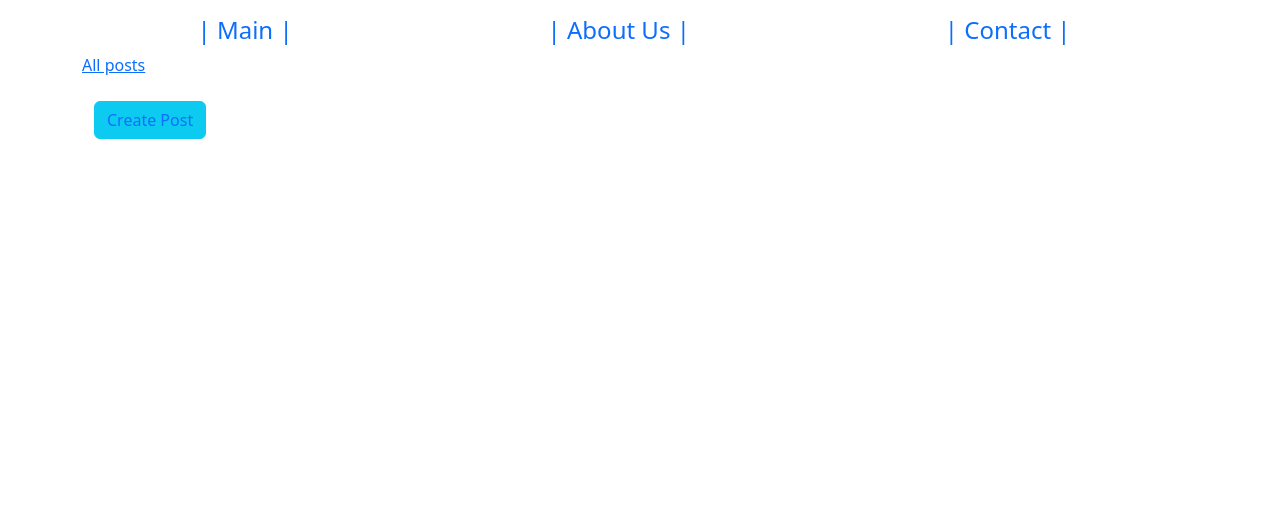
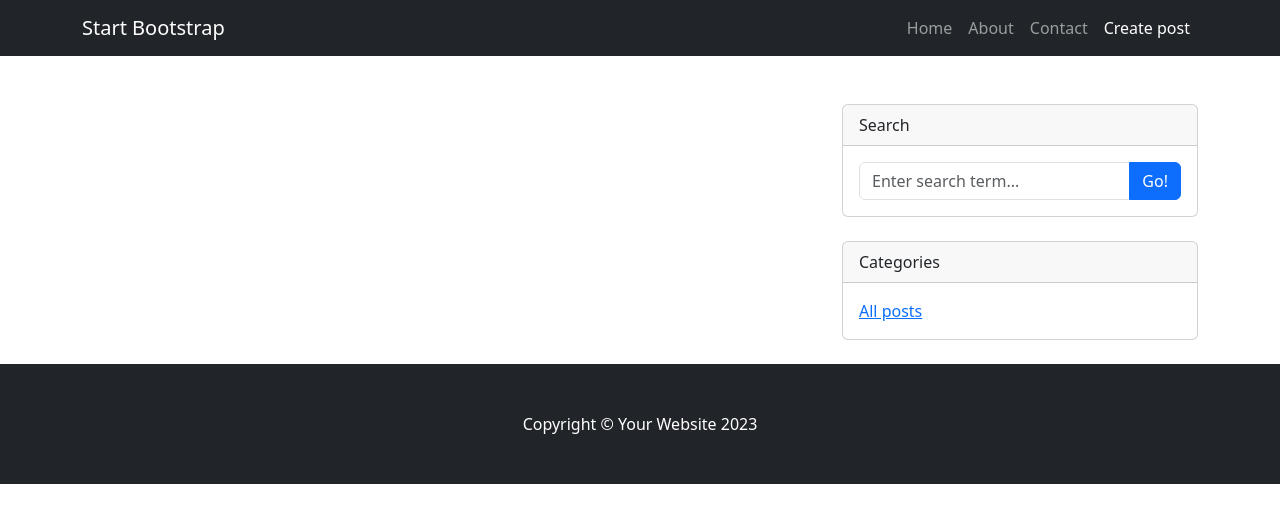
Before and after one commit to Zhumagaliev12/NewsWebApp, a Laravel app: page /posts in a window 1280 px wide. Shown: the top 523 px of the page. Run offline with Laravel 10, Linux system fonts and the light colour scheme; data that the repository does not hold is empty; some libraries are stand-ins or nearby versions.

Commit message:
Add some styles

```diff
--- a/resources/views/posts/index.blade.php
+++ b/resources/views/posts/index.blade.php
@@ -2,50 +2,71 @@
 <html lang="en">
 <head>
     <meta charset="UTF-8">
-    <title>Main page</title>
     <link href="{{asset('bootstrap/css/bootstrap.min.css')}}" rel="stylesheet">
     <script src="{{asset('bootstrap/js/bootstrap.bundle.min.js')}}"></script>
+    <title>Main page</title>
 </head>
 <body>
-<div class="container py-3">
-    <nav class="row">
-        <ul class="nav nav-pills nav-fill">
-            <li class="nav-item">
-                <a href="{{ route('main.index') }}" style="text-decoration: none;"><h4>| Main |</h4></a>
-            </li>
-            <li class="nav-item">
-                <a href="{{ route('main.about') }}" style="text-decoration: none;"><h4>| About Us |</h4></a>
-            </li>
-            <li class="nav-item">
-                <a href="{{ route('main.contact') }}" style="text-decoration: none;"><h4>| Contact |</h4></a>
-            </li>
-        </ul>
+    <nav class="navbar navbar-expand-lg navbar-dark bg-dark">
+        <div class="container">
+            <a class="navbar-brand" href="#!">Start Bootstrap</a>
+            <button class="navbar-toggler" type="button" data-bs-toggle="collapse" data-bs-target="#navbarSupportedContent" aria-controls="navbarSupportedContent" aria-expanded="false" aria-label="Toggle navigation"><span class="navbar-toggler-icon"></span></button>
+            <div class="collapse navbar-collapse" id="navbarSupportedContent">
+                <ul class="navbar-nav ms-auto mb-2 mb-lg-0">
+                    <li class="nav-item"><a class="nav-link" href="{{ route('main.index') }}">Home</a></li>
+                    <li class="nav-item"><a class="nav-link" href="{{ route('main.about') }}">About</a></li>
+                    <li class="nav-item"><a class="nav-link" href="{{ route('main.contact') }}">Contact</a></li>
+                    <li class="nav-item"><a class="nav-link active" aria-current="page" href="{{ route('posts.create') }}">Create post</a></li>
+                </ul>
+            </div>
+        </div>
+    </nav>
 
-        <div>
-            <div class="col col-3 ">
-                <a href="{{route('posts.index')}}">All posts</a>
-                @foreach($categories as $cat)
-                    <a href="{{route('posts.category', $cat->id)}}" >{{$cat->title}}</a>
-                @endforeach
-            </div>
-
-            <div class="container mt-4">
-                <button class="btn btn-info mb-3">
-                    <a href="{{ route('posts.create') }}" style="text-decoration: none;" > Create Post </a>
-                </button>
+    <div class="container mt-5">
+        <div class="row ">
+            <div class="col-lg-8">
                 @foreach($posts as $post)
-                    <div class="card mb-3" style="width: 25rem;">
-                        <img class="card-img-top" src="..." alt="Card image cap">
+                    <div class="card mb-4">
+                        <a href="#!"><img class="card-img-top" src="https://dummyimage.com/850x350/dee2e6/6c757d.jpg" alt="..." /></a>
                         <div class="card-body">
-                            <h5 class="card-title">{{$post->title}}</h5>
+                            <div class="small text-muted">{{$post->created_at}}</div>
+                            <h2 class="card-title">{{$post->title}}</h2>
                             <p class="card-text">{{$post->content}}</p>
                             <a href="{{route('posts.show', $post->id)}}" class="btn btn-primary">Read post</a>
                         </div>
                     </div>
-                @endforeach
+              @endforeach
+            </div>
+            <div class="col-lg-4">
+                <div class="card mb-4">
+                    <div class="card-header">Search</div>
+                    <div class="card-body">
+                        <div class="input-group">
+                            <input class="form-control" type="text" placeholder="Enter search term..." aria-label="Enter search term..." aria-describedby="button-search" />
+                            <button class="btn btn-primary" id="button-search" type="button">Go!</button>
+                        </div>
+                    </div>
+                </div>
+                <div class="card mb-4">
+                    <div class="card-header">Categories</div>
+                    <div class="card-body">
+                        <div class="row">
+                            <div class="col-sm-9">
+                                <ul class="list-unstyled mb-0">
+                                    <li><a href="{{route('posts.index')}}">All posts</a></li>
+                                    @foreach($categories as $cat)
+                                        <li><a href="{{route('posts.category', $cat->id)}}" >{{$cat->title}}</a></li>
+                                    @endforeach
+                                </ul>
+                            </div>
+                        </div>
+                    </div>
+                </div>
             </div>
         </div>
-    </nav>
-</div>
+    </div>
+    <footer class="py-5 bg-dark">
+        <div class="container"><p class="m-0 text-center text-white">Copyright &copy; Your Website 2023</p></div>
+    </footer>
 </body>
 </html>
```
Also changed, not shown: resources/views/posts/edit.blade.php (+4 -15 lines), resources/views/posts/show.blade.php (+37 -25 lines).
